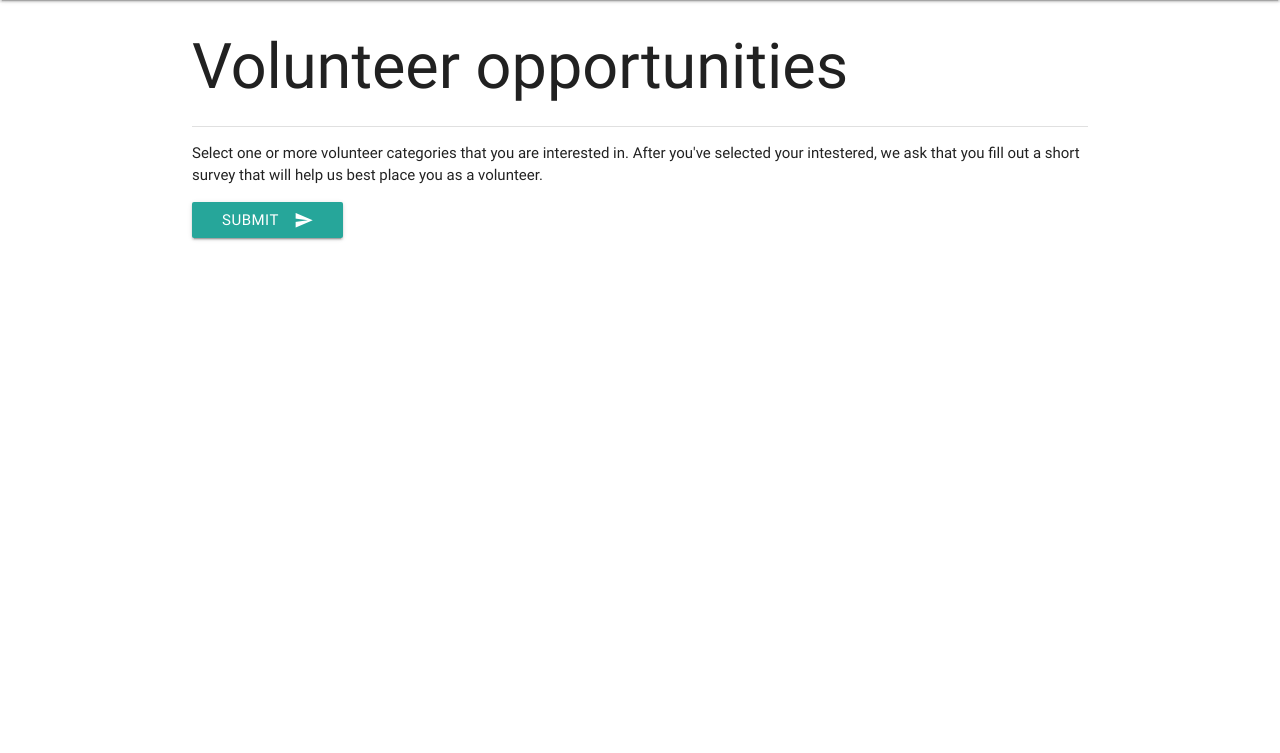
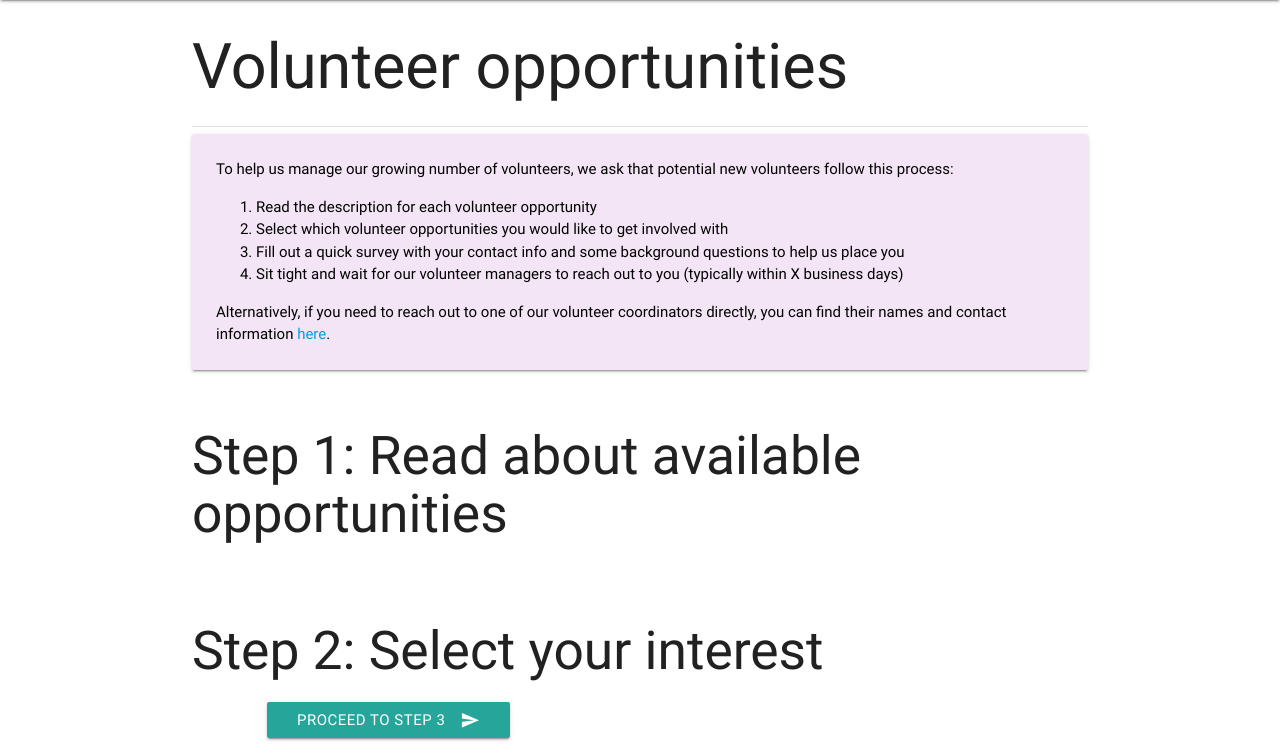
Before and after one commit to luisnaranjo733/django-react-docker, a Django app: page /volunteer/listing/ in a window 1280 px wide. Shown: the part 64-817 px from the top of the page. Before the commit the page ends 305 px from the top, so only its background shows below. Run offline with Django 3.2, Linux system fonts and the light colour scheme; data that the repository does not hold is empty.

Commit message:
good stopping point

```diff
--- a/src/core/admin.py
+++ b/src/core/admin.py
@@ -1,5 +1,5 @@
 from django.contrib import admin
-from core.models import Volunteer, Survey, Question, Opportunity, Manager
+from core.models import Volunteer, Survey, Question, Opportunity, Manager, Registration
 
 class QuestionInline(admin.TabularInline):
     model = Question
@@ -12,3 +12,4 @@
 admin.site.register(Opportunity)
 admin.site.register(Manager)
 admin.site.register(Survey, SurveyAdmin)
+admin.site.register(Registration)
--- a/src/core/static/core/css/listing.css
+++ b/src/core/static/core/css/listing.css
@@ -1,3 +1,4 @@
-h2 {
-    font-size: 2rem;
+
+.indent {
+    padding-left: 5em;
 }
--- a/src/core/templates/core/listing.html
+++ b/src/core/templates/core/listing.html
@@ -1,15 +1,45 @@
 {% extends "./base.html" %} {% load static %} {% block head %}
 <link rel="stylesheet" href="{% static "core/css/listing.css" %}"> {% endblock head %} {% block body %}
 
+<header>
   <h1>Volunteer opportunities</h1>
+
   <div class="divider"></div>
 
 
-<p>
-  Select one or more volunteer categories that you are interested in. After you've selected your intestered, we ask that you
-  fill out a short survey that will help us best place you as a volunteer.
-</p>
+  <div class="card purple lighten-5">
+    <div class="card-content black-text">
+      <p>To help us manage our growing number of volunteers, we ask that potential new volunteers follow this process:</p>
+      <ol>
+        <li>Read the description for each volunteer opportunity</li>
+        <li>Select which volunteer opportunities you would like to get involved with</li>
+        <li>Fill out a quick survey with your contact info and some background questions to help us place you</li>
+        <li>Sit tight and wait for our volunteer managers to reach out to you (typically within X business days)</li>
+      </ol>
 
+      <p>Alternatively, if you need to reach out to one of our volunteer coordinators directly, you can find their names and contact information <a href="{% url 'manager-contacts' %}">here</a>.</p>
+    </div>
+  </div>
+</header>
+
+<div class="section">
+  <h2>Step 1: Read about available opportunities</h2>
+  <div class="indent">
+    {% for opportunity in opportunity_list %}
+
+    <h3>{{ opportunity.name }}</h3>
+    <div class="divider"></div>
+
+    <p>{{ opportunity.desc }}</p>
+
+ {% endfor %}
+  </div>
+</div>
+
+
+<div class="section">
+  <h2>Step 2: Select your interest</h2>
+  <div class="indent">
     <form action="{% url 'volunteer_survey' %}" method="POST">
       {% csrf_token %} {% for opportunity in opportunity_list %}
       <p>
@@ -18,22 +48,11 @@
       </p>
       {% endfor %}
 
-  <button class="btn waves-effect waves-light" type="submit">Submit
+      <button class="btn waves-effect waves-light" type="submit">Proceed to step 3
     <i class="material-icons right">send</i>
   </button>
     </form>
-
-
-{% for opportunity in opportunity_list %}
-<div class="section">
-  <h2>{{ opportunity.name }}</h2>
-  <div class="divider"></div>
-
-  <p>{{ opportunity.desc }}</p>
   </div>
-{% endfor %}
-
-
-
+</div>
 
 {% endblock body %}
--- a/src/core/urls.py
+++ b/src/core/urls.py
@@ -5,6 +5,7 @@
 urlpatterns = [
     url(r'^$', views.index, name='index'),
     url(r'^listing/$', views.volunteer_listing, name='volunteer_listing'),
-    url(r'^survey/$', views.survey, name='volunteer_survey'),
-    url(r'^done/$', views.done, name='survey_complete')
+    url(r'^survey/$', views.survey_page, name='volunteer_survey'),
+    url(r'^done/$', views.done, name='survey_complete'),
+    url('^reach-out/$', views.reach_out, name='manager-contacts')
 ]
--- a/src/core/views.py
+++ b/src/core/views.py
@@ -1,14 +1,16 @@
 from django.shortcuts import get_object_or_404, render
 from django.http import HttpResponse
-from core.models import Opportunity, Question
+from core.models import Opportunity, Question, Manager
 from nwirp.settings import DEBUG
 import re
+
 
 def index(request):
     '''Volunteer home page
     Most likely this page won't be included in production, as NWIRP can hopefully redirect
     directly to the volunteer listing page'''
     return render(request, 'core/index.html')
+
 
 def volunteer_listing(request):
     '''Volunteer opportunity listing page'''
@@ -17,7 +19,8 @@
     }
     return render(request, 'core/listing.html', params)
 
-def survey(request):
+
+def survey_page(request):
     '''Volunteer interest survey page'''
     params = {
         'method': request.method,
@@ -33,19 +36,24 @@
                 if survey not in params['survey_list']:
                     params['survey_list'].append(survey)
 
-    elif DEBUG: # load all objects on GET requests for debugging purposes
+    elif DEBUG:  # load all objects on GET requests for debugging purposes
         params['opportunity_list'] = Opportunity.objects.all()
 
     return render(request, 'core/survey.html', params)
 
+
 def done(request):
     if request.method == 'POST':
         for key, value in request.POST.items():
-            match = re.search('^q(\d+)$', key)
+            match = re.search(r'^q(\d+)$', key)
             if match:
                 match = int(match.group(1))
                 question = get_object_or_404(Question, pk=match)
 
+    return render(request, 'core/done.html')
 
 
-    return render(request, 'core/done.html')
+def reach_out(request):
+    return render(request, 'core/reach_out.html', {
+        'managers': Manager.objects.all()
+    })
```
Also changed, not shown: src/core/models.py (+12 -1 lines), src/core/templates/core/reach_out.html (added, +22 -0 lines), src/core/migrations/0005_auto_20170408_1208.py (added), src/core/migrations/0006_registration.py (added), 1 other file. Lines whose indentation alone changed are shown as unchanged.
